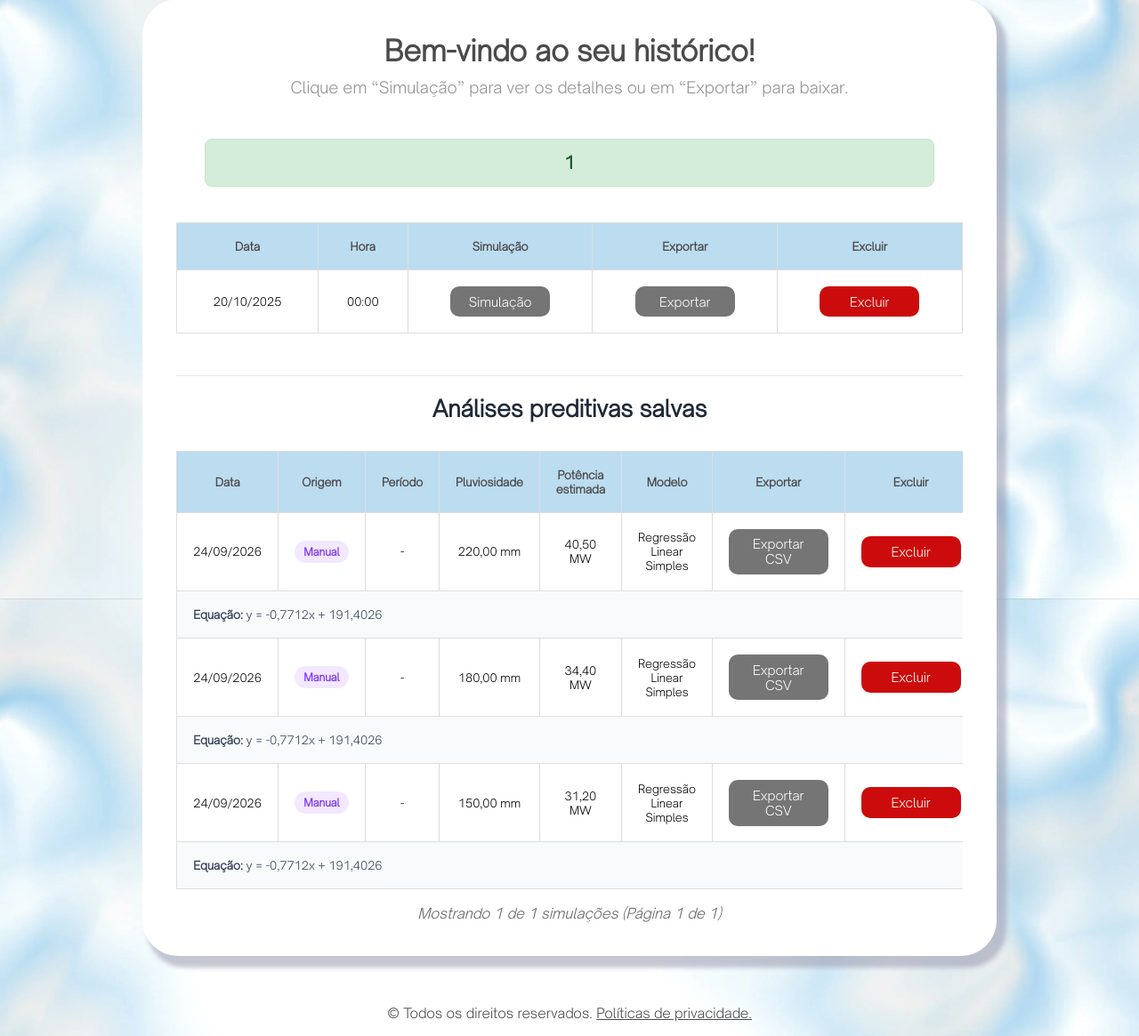
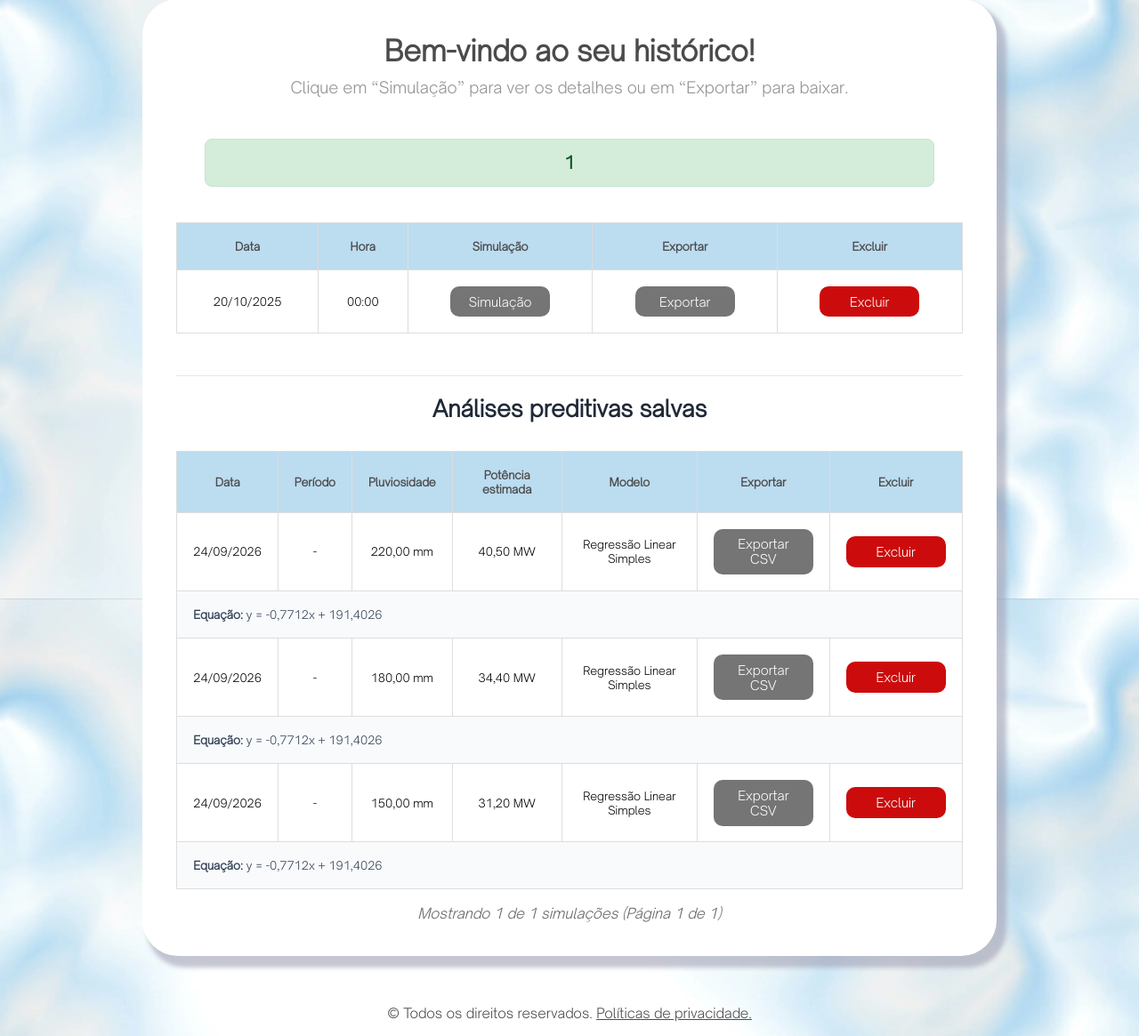
Before and after one commit to gabriel2728/PI---Projeto-Integrador, a PHP site: page /siteatual/php/historico.php in a window 1280 px wide. Shown: the part 127-1292 px from the top of the page at 89% size. Run offline with PHP 8.4, Linux system fonts and the light colour scheme; a user stored in the database is signed in; data comes from the database, SQL or seed files in the repository.

Commit message:
fix: remove coluna Origem do historico de analises preditivas
A coluna sempre exibia "Manual" porque nenhuma tela vincula uma
previsao a uma simulacao especifica ainda, entao nao carregava
informacao util. O campo id_simulacao continua no banco e na
consulta, pronto para reexibir a coluna se essa vinculacao for
implementada no futuro.

Co-Authored-By: Claude Sonnet 5 <noreply@anthropic.com>

```diff
--- a/php/historico.php
+++ b/php/historico.php
@@ -196,7 +196,6 @@ $stmt->close();
                 <thead>
                     <tr>
                         <th>Data</th>
-                        <th>Origem</th>
                         <th>Período</th>
                         <th>Pluviosidade</th>
                         <th>Potência estimada</th>
@@ -208,13 +207,12 @@ $stmt->close();
                 <tbody>
                     <?php if (empty($analises_preditivas)): ?>
                         <tr>
-                            <td colspan="8">Nenhuma análise preditiva salva ainda.</td>
+                            <td colspan="7">Nenhuma análise preditiva salva ainda.</td>
                         </tr>
                     <?php else: ?>
                         <?php foreach ($analises_preditivas as $analise): ?>
                             <tr>
                                 <td><?= date('d/m/Y', strtotime($analise['data_calculo'])) ?></td>
-                                <td><?= !empty($analise['id_simulacao']) ? '<span class="badge-simulacao">Sim. #' . intval($analise['id_simulacao']) . '</span>' : '<span class="badge-manual">Manual</span>' ?></td>
                                 <td><?= htmlspecialchars($analise['periodo'] ?: '-') ?></td>
                                 <td><?= number_format(floatval($analise['pluviosidade_informada']), 2, ',', '.') ?> mm</td>
                                 <td><?= number_format(floatval($analise['potencia_estimada']), 2, ',', '.') ?> MW</td>
@@ -223,7 +221,7 @@ $stmt->close();
                                 <td><button class="btn-vermelho" onclick="excluirAnalisePreditiva(<?= $analise['id_analise_preditiva'] ?>)">Excluir</button></td>
                             </tr>
                             <tr class="linha-equacao-analise">
-                                <td colspan="8">
+                                <td colspan="7">
                                     <strong>Equação:</strong> <?= htmlspecialchars($analise['equacao'] ?: '-') ?>
                                 </td>
                             </tr>
```
